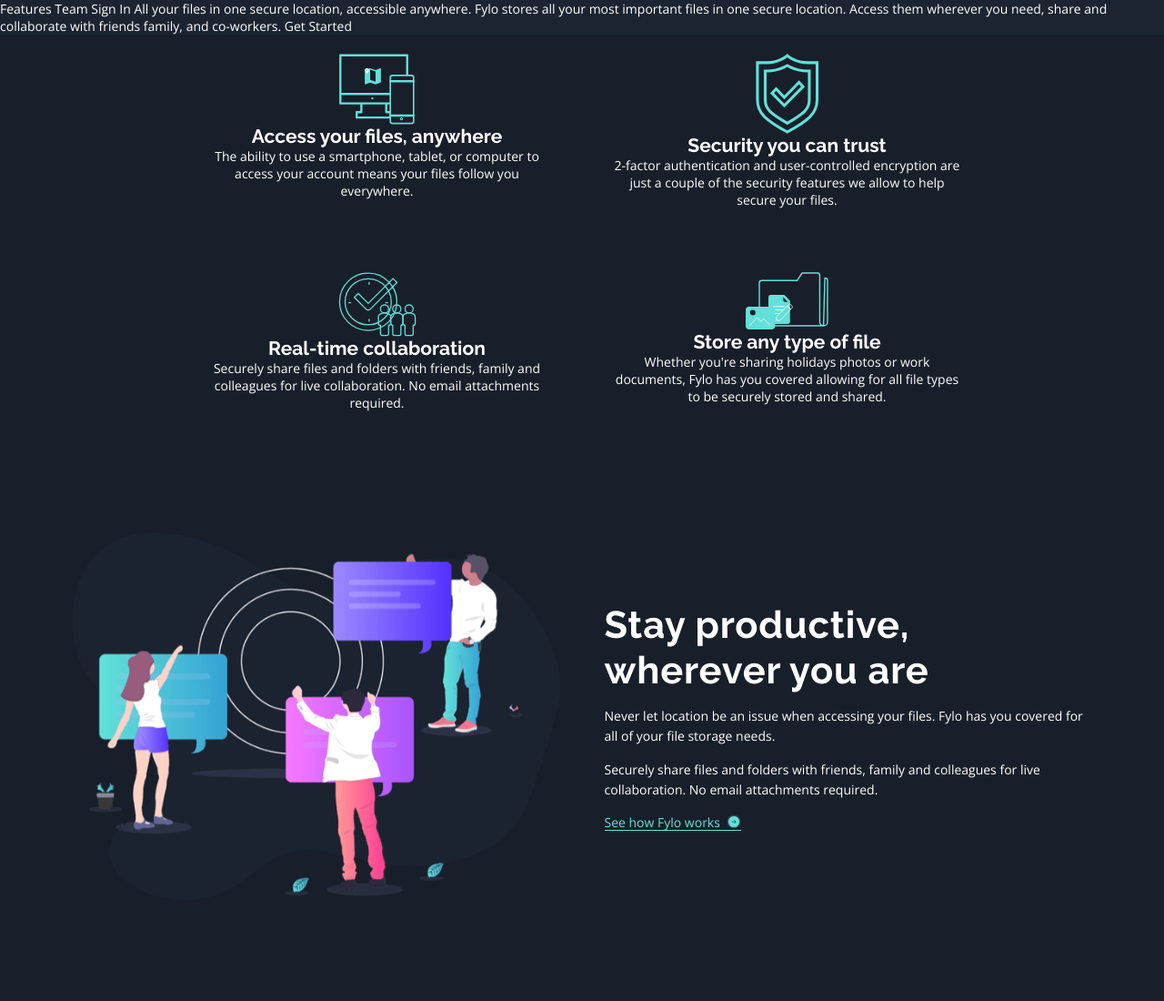
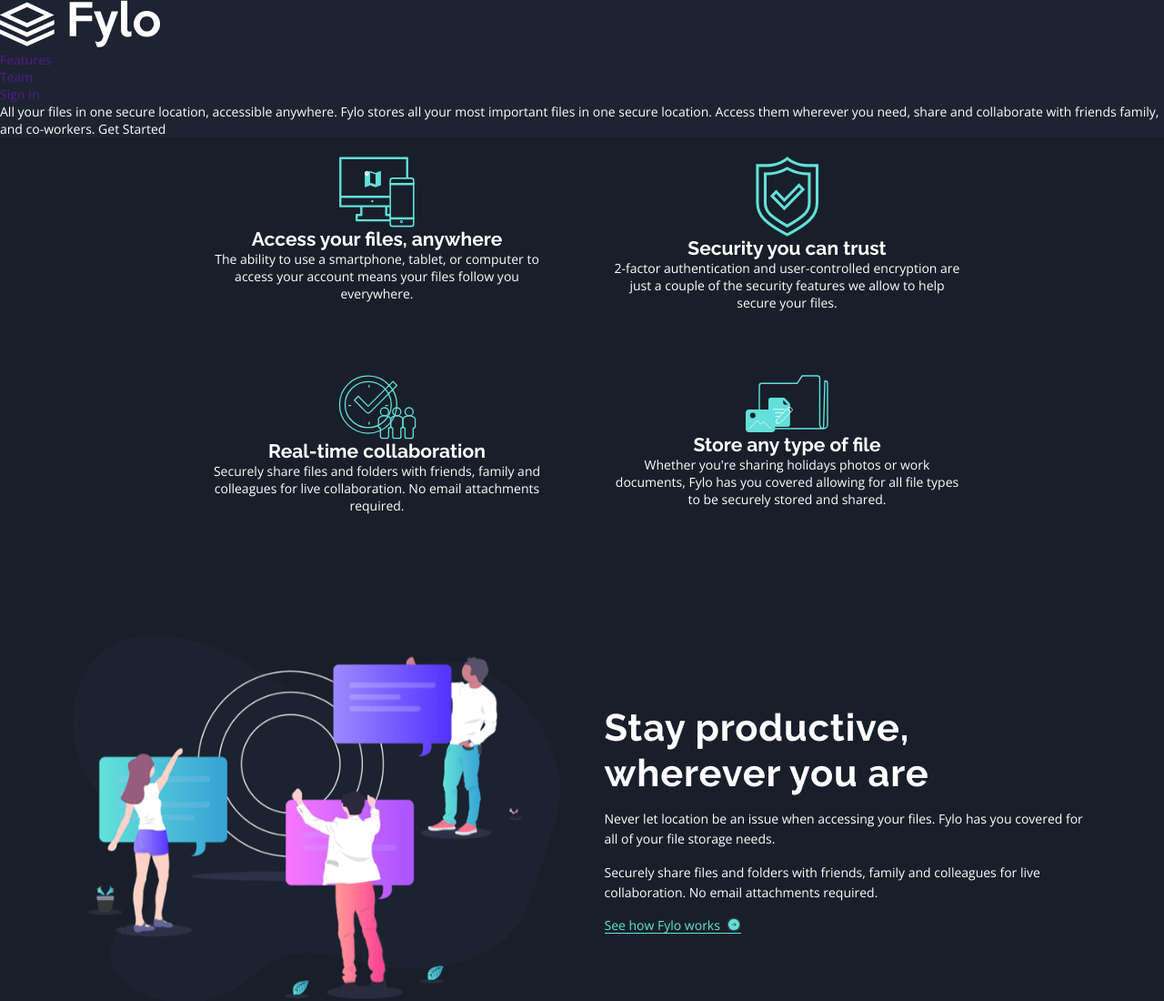
Before and after one commit to ValperDev/fylo-dark-theme-landing-page, a plain HTML site: page index.html in a window 1280 px wide. Shown: the top 1100 px of the page at 91% size. Drawn offline with Linux system fonts and the light colour scheme.

Commit message:
feat: add navigation bar

```diff
--- a/index.html
+++ b/index.html
@@ -9,9 +9,24 @@
   <script src="./script.js" defer></script>
 </head>
 <body>
-  Features
-  Team
-  Sign In
+  <header class="header">
+    <nav class="header__nav">
+      <a href="" class="header__logo" aria-label="Home">
+        <img src="./images/logo.svg" alt="Logo">
+      </a>
+      <ul class="header__menu">
+        <li class="header__menu-item">
+          <a href="" class="header__menu-link">Features</a>
+        </li>
+        <li class="header__menu-item">
+          <a href="" class="header__menu-link">Team</a>
+        </li>
+        <li class="header__menu-item">
+          <a href="" class="header__menu-link">Sign In</a>
+        </li>
+      </ul>
+    </nav>
+  </header>
 
   All your files in one secure location, accessible anywhere.
 
```
